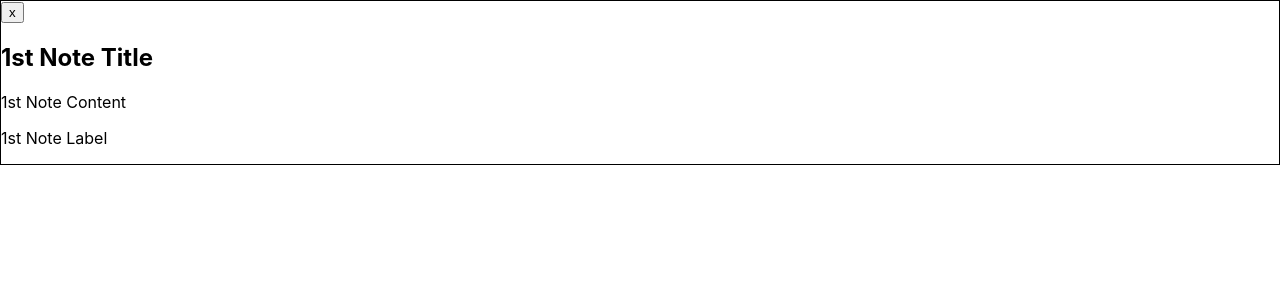
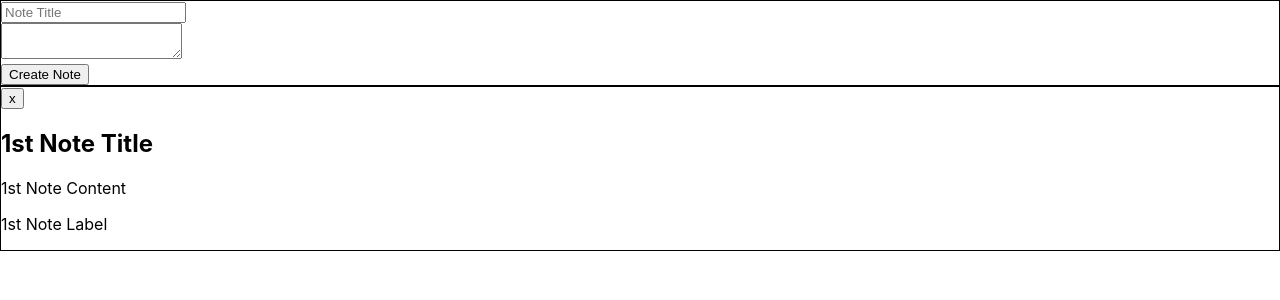
Before and after one commit to kirustar14/Triton-Notes-App, a React (Create React App) app in the folder my-app/: page / in a window 1280 px wide. Shown: the top 300 px of the page. Built offline with nearby package versions, Linux system fonts and the light colour scheme.

Commit message:
Exercise 4.1.2 DOne

```diff
--- a/my-app/src/App.css
+++ b/my-app/src/App.css
@@ -8,3 +8,9 @@
   display: "flex";
   flex-direction: column;
  }
+
+ .note-form {
+  display: "flex";
+  border: 1px solid black;
+  flex-direction: column;
+ }
--- a/my-app/src/App.tsx
+++ b/my-app/src/App.tsx
@@ -3,6 +3,13 @@ import './App.css';
 function App() {
  return (
    <div className='app-container'>
+    <form className="note-form">
+       <div><input placeholder="Note Title"></input></div>
+
+       <div><textarea></textarea></div>
+
+       <div><button type="submit">Create Note</button></div>
+    </form>
      <div className="note-individual">
        <button>
          x
```
